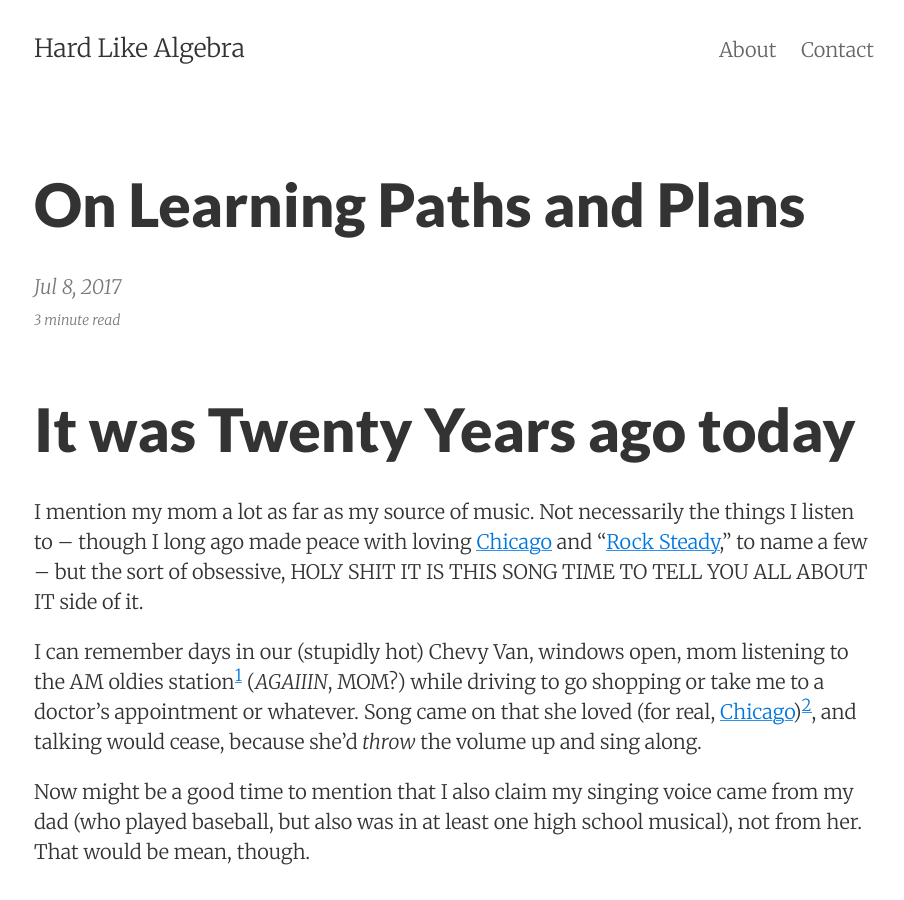
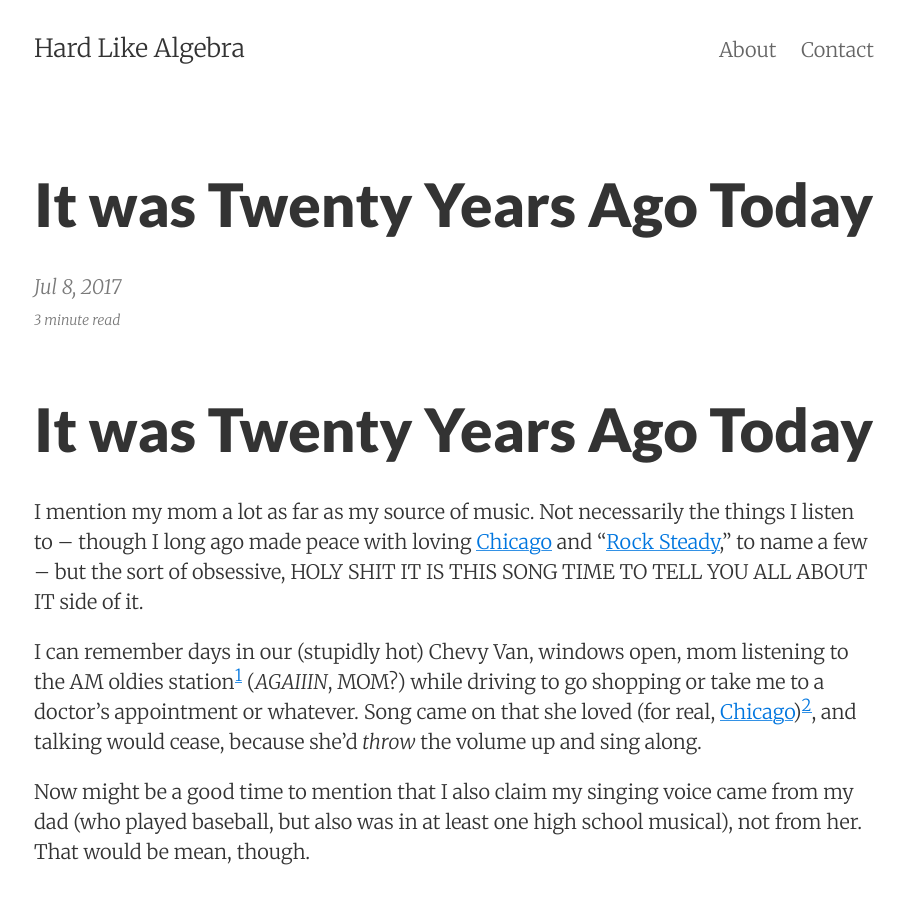
Before and after one commit to jwithington/jwithington.github.io, a Jekyll site: the page built from _posts/2017-07-08-twenty-years-ago.md, in a window 1280 px wide and 900 px high. Shown: the whole window, without its empty margins (186-1090 px from the left). Built offline with Jekyll 4.4.1, drawn with Linux system fonts in a browser that asks for light colours.

Commit message:
jwithington - July 08, 17 02:30 PM fixed blog post title

```diff
--- a/_posts/2017-07-08-twenty-years-ago.md
+++ b/_posts/2017-07-08-twenty-years-ago.md
@@ -1,10 +1,10 @@
 ---
 layout: post
-title: On Learning Paths and Plans
+title: It was Twenty Years Ago Today
 excerpt: I mention my mom a lot as far as my source of music. Not necessarily the things I listen to!
 ---
 
-# It was Twenty Years ago today
+# It was Twenty Years Ago Today
 
 I mention my mom a lot as far as my source of music. Not necessarily the things I listen to -- though I long ago made peace with loving [Chicago][Chicago] and "[Rock Steady][whispers]," to name a few -- but the sort of obsessive, HOLY SHIT IT IS THIS SONG TIME TO TELL YOU ALL ABOUT IT side of it.
 
```
